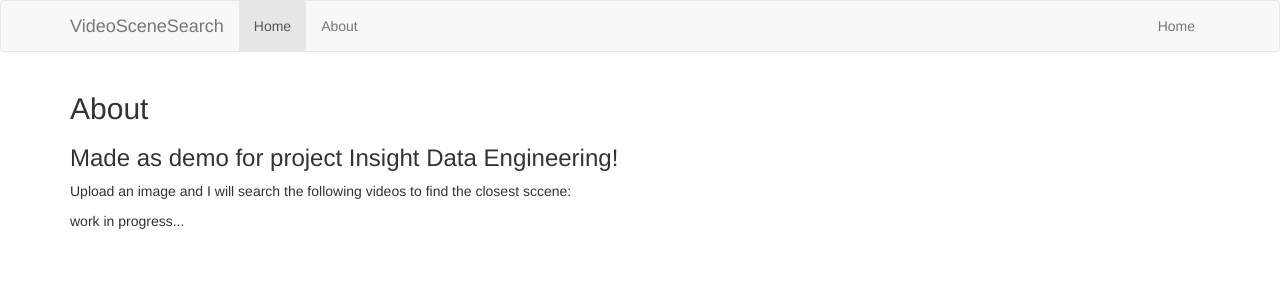
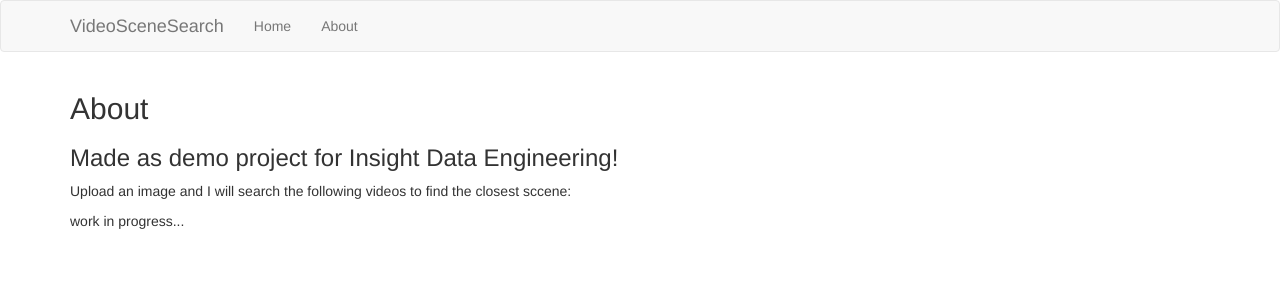
Before and after one commit to gylu/videoSceneSearch, a Flask app: page /about in a window 1280 px wide. Shown: the top 300 px of the page. Run offline with Flask 2, Linux system fonts and the light colour scheme; some libraries are stand-ins or nearby versions.

Commit message:
updated frontend words slightly

```diff
--- a/webserver/vss_flask/templates/about.html
+++ b/webserver/vss_flask/templates/about.html
@@ -2,7 +2,7 @@
 
 {% block content %}
   <h2>About</h2>
-  <h3>Made as demo for project Insight Data Engineering!</h3>
+  <h3>Made as demo project for Insight Data Engineering!</h3>
   <p>Upload an image and I will search the following videos to find the closest sccene:</p>
   {{message}}
 {% endblock %}
--- a/webserver/vss_flask/templates/layout.html
+++ b/webserver/vss_flask/templates/layout.html
@@ -49,11 +49,8 @@
         </div>
         <div id="navbar" class="navbar-collapse collapse">
           <ul class="nav navbar-nav">
-            <li class="active"><a href="{{ url_for('home') }}">Home</a></li>
+            <li><a href="{{ url_for('home') }}">Home</a></li>
             <li><a href="{{ url_for('about') }}">About</a></li>
-          </ul>
-          <ul class="nav navbar-nav navbar-right">
-            <li><a href="{{ url_for('home') }}">Home <span class="sr-only">(current)</span></a></li>
           </ul>
         </div><!--/.nav-collapse -->
       </div>
```
Also changed, not shown: webserver/vss_flask/templates/results.html (+4 -3 lines).
